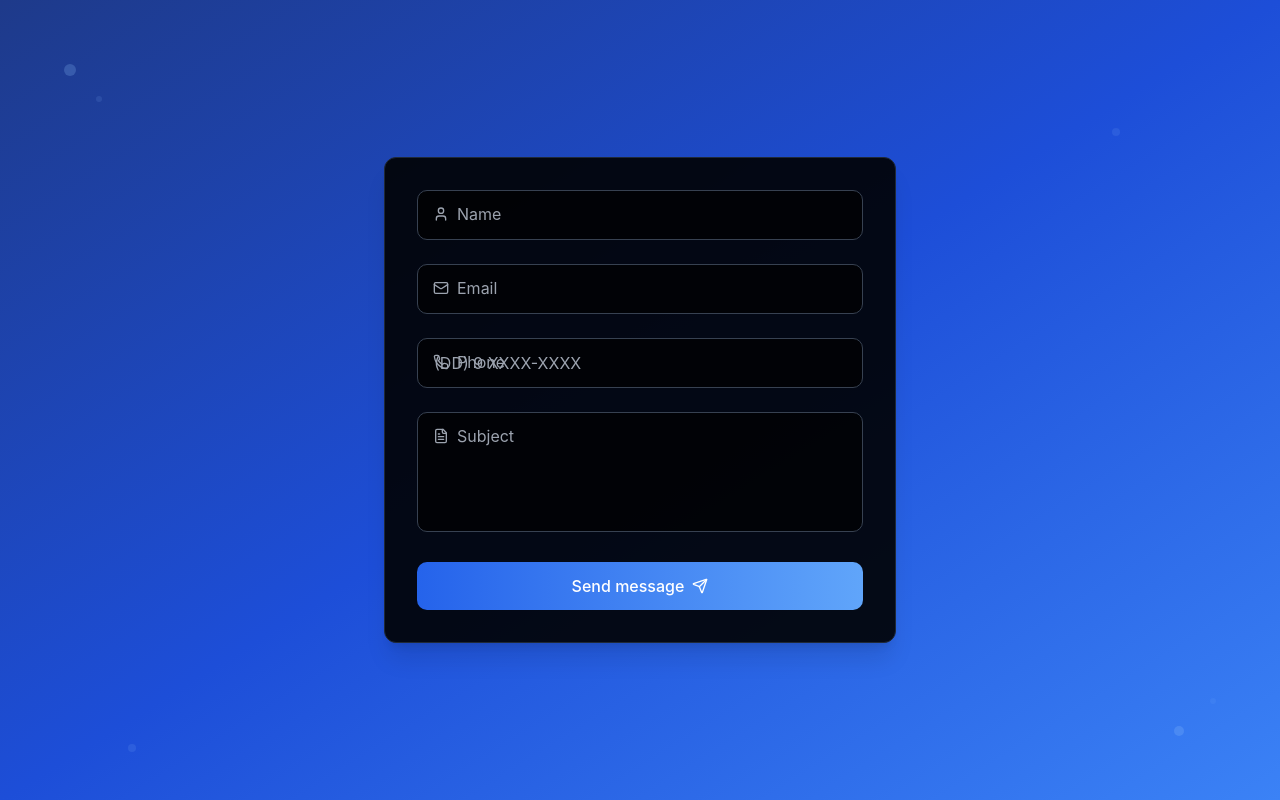
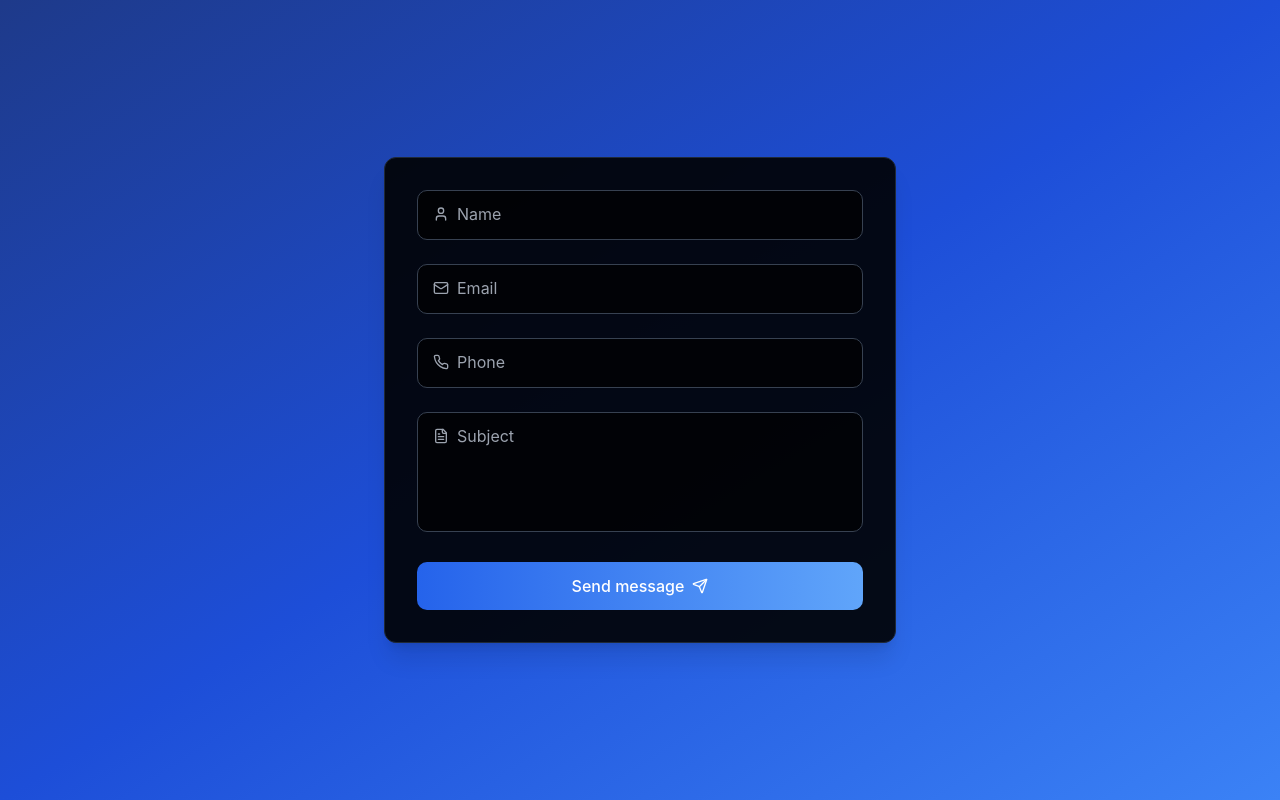
Before and after one commit to arinelson/static-value, a React (Vite) app: page / in a window 1280 px wide. Built offline with nearby package versions, Linux system fonts and the light colour scheme.

Commit message:
Hide placeholder on input focus
The placeholder text in the contact form now disappears when the input field is focused.

```diff
--- a/src/components/ContactForm.tsx
+++ b/src/components/ContactForm.tsx
@@ -262,7 +262,6 @@ const ContactForm: React.FC = () => {
               onChange={handleChange}
               onFocus={() => handleFocus('phone')}
               onBlur={handleBlur}
-              placeholder="(DD) 9 XXXX-XXXX"
               className={`w-full bg-black/70 border ${
                 errors.phone ? 'border-red-500' : 'border-gray-700'
               } rounded-md px-4 py-3 outline-none focus:border-blue-400 transition-all duration-300 text-white`}
--- a/src/pages/Index.tsx
+++ b/src/pages/Index.tsx
@@ -13,18 +13,8 @@ const Index: React.FC = () => {
 
   return (
     <div className="min-h-screen w-full flex flex-col items-center justify-center px-4 py-20 relative overflow-hidden bg-gradient-to-br from-blue-900 via-blue-700 to-blue-500">
-      {/* Top decorative elements */}
-      <div className="absolute top-16 left-16 w-3 h-3 rounded-full bg-blue-300/30 animate-pulse-slow" />
-      <div className="absolute top-24 left-24 w-1.5 h-1.5 rounded-full bg-blue-300/20 animate-pulse-slow" style={{ animationDelay: '0.5s' }} />
-      <div className="absolute top-32 right-40 w-2 h-2 rounded-full bg-blue-300/25 animate-pulse-slow" style={{ animationDelay: '1s' }} />
-
       {/* Form Container */}
       <ContactForm />
-
-      {/* Bottom decorative elements */}
-      <div className="absolute bottom-16 right-24 w-2.5 h-2.5 rounded-full bg-blue-300/30 animate-pulse-slow" />
-      <div className="absolute bottom-24 right-16 w-1.5 h-1.5 rounded-full bg-blue-300/20 animate-pulse-slow" style={{ animationDelay: '1.5s' }} />
-      <div className="absolute bottom-12 left-32 w-2 h-2 rounded-full bg-blue-300/25 animate-pulse-slow" style={{ animationDelay: '0.8s' }} />
 
       {/* Footer */}
       <div className="absolute bottom-8 text-white/40 text-sm animate-fade-in opacity-0" style={{ animationDelay: '1s' }}>
```
